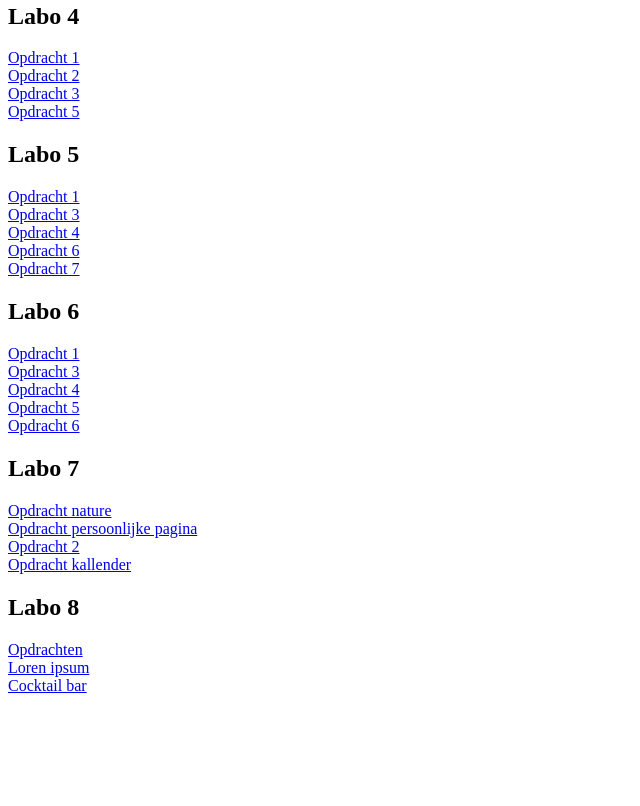
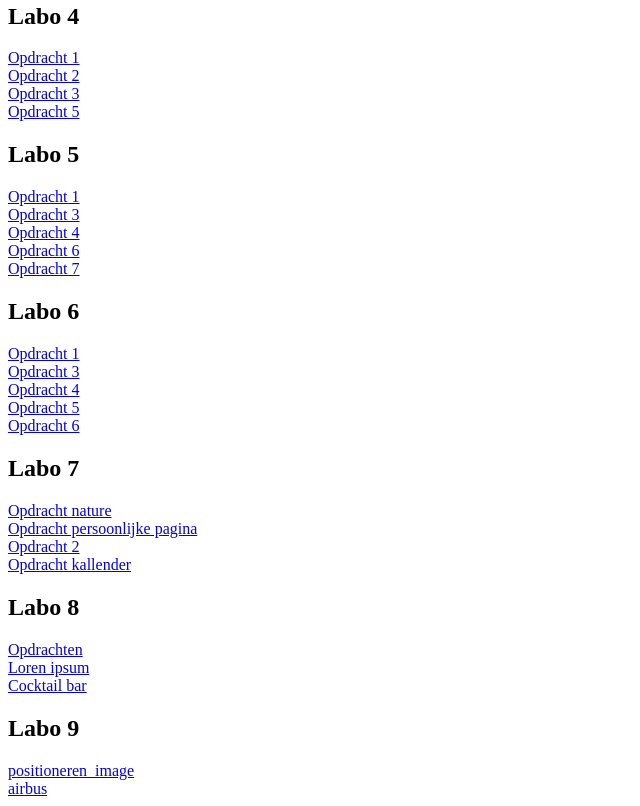
Before and after one commit to JerkoFermyn/JerkoFermyn.github.io, a plain HTML site: page index.html in a window 1280 px wide. Shown: the part 385-1191 px from the top of the page, without its empty margins (0-640 px from the left). Before the commit the page ends 1088 px from the top, so only its background shows below. Drawn offline with Linux system fonts and the light colour scheme.

Commit message:
Update index.html

```diff
--- a/index.html
+++ b/index.html
@@ -45,6 +45,10 @@
 <a href="Labo%208/Opdrachten.html">Opdrachten</a><br>
 <a href="Labo%208/Loren%20ipsum/Loren%20ipsum.html">Loren ipsum</a><br>
 <a href="Labo%208/opdracht%20cocktail%20bar(1)/begin_cocktail_bar/loungestart.html">Cocktail bar</a><br>
+<H2><strong>Labo 9</strong></H2>
+<a href="Labo%209/positioneren_image_begin/index.html">positioneren_image</a><br>
+<a href="Labo%209/opdracht%20airbus/opdracht%20airbus(1)/opdracht%20airbus/airbus.html">airbus</a><br>
+
 
 
 </body>
```
